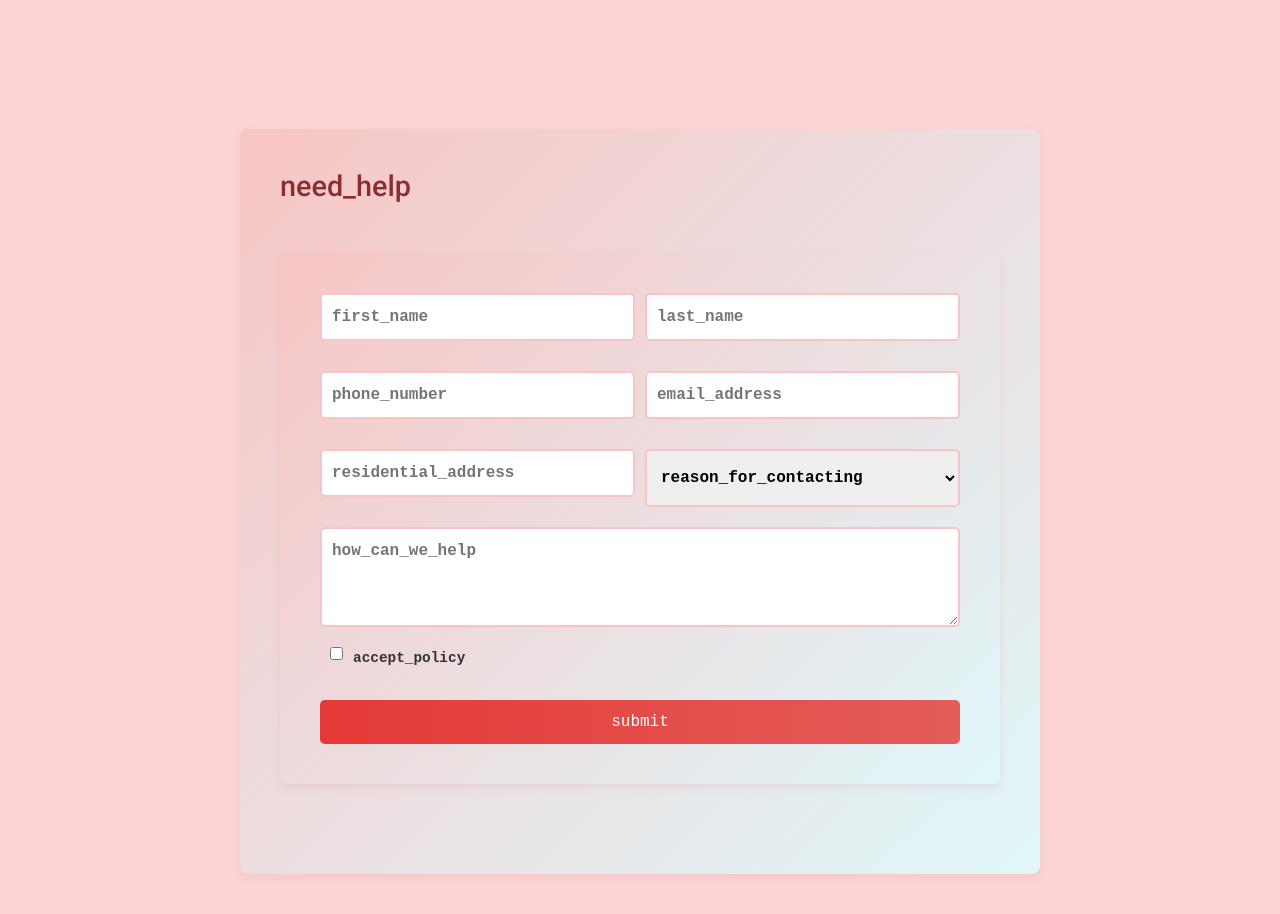
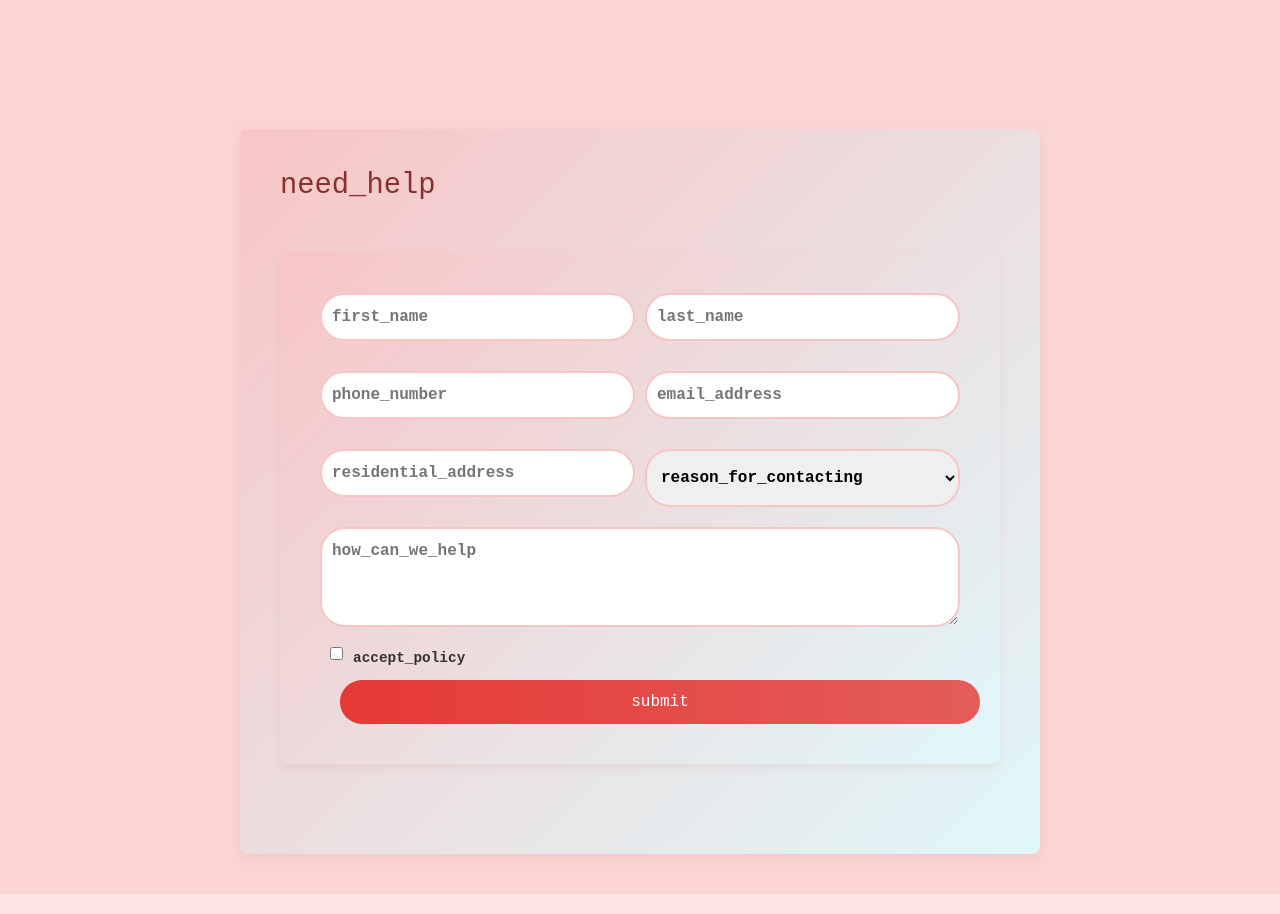
Before and after one commit to brachi2002/latet-lalev, a React (Create React App) app: page / in a window 1280 px wide. Shown: the part 1700-2614 px from the top of the page. Built offline with nearby package versions, Linux system fonts and the light colour scheme; no server answers; the database is empty.

Commit message:
Final design update

```diff
--- a/src/components/ContactForm.css
+++ b/src/components/ContactForm.css
@@ -5,18 +5,23 @@
   box-shadow: 0 4px 8px rgba(215, 156, 156, 0.2); /* צבע משני */
   max-width: 800px;
   margin: 20px auto;
+  font-family: Courier New;
+    font-weight: bold;
+
 }
 
 .contact-form h2 {
   margin-bottom: 20px;
   font-size: 1.8rem;
   color: #8a2f2f; /* צבע ראשי */
+  border-radius: 25px
 }
 
 .form-group {
   display: flex;
   flex-wrap: wrap;
   gap: 10px;
+  border-radius: 25px
 }
 
 .form-group input,
@@ -30,12 +35,14 @@
   margin-bottom: 10px;
   box-sizing: border-box;
   transition: box-shadow 0.3s, border-color 0.3s;
+  border-radius: 25px
 }
 
 .form-group input[type="text"],
 .form-group input[type="tel"],
 .form-group input[type="email"] {
   border: 2px solid #f8c5c5; /* צבע משני */
+  border-radius: 25px
 }
 
 .form-group input[type="text"]:focus,
@@ -43,22 +50,26 @@
 .form-group input[type="email"]:focus {
   box-shadow: 0 0 10px rgba(0, 0, 0, 0.2);
   border-color: #8a2f2f; /* צבע ראשי */
+  border-radius: 25px
 }
 
 .form-group select:focus,
 .form-group textarea:focus {
   box-shadow: 0 0 10px rgba(0, 0, 0, 0.2);
   border-color: #8a2f2f; /* צבע ראשי */
+  border-radius: 25px
 }
 
 .form-group textarea {
   flex: 1 1 100%;
   height: 100px;
+  border-radius: 25px
 }
 
 .form-group input[type="checkbox"] {
   flex: 0 0 auto;
   margin-left: 10px;
+  border-radius: 25px
 }
 
 .form-group label {
@@ -67,23 +78,23 @@
   align-items: center;
   font-size: 0.9rem;
   color: #333;
+  border-radius: 25px
 }
 
 .submit-button {
-  background-color: #8a2f2f; /* צבע ראשי */
+  background: linear-gradient(to right, #e53935, #e35d5b); /* גרדיאנט לכפתורים */
   color: #ffffff;
   border: none;
   padding: 10px 20px;
   cursor: pointer;
-  font-size: 1rem;
-  border-radius: 5px;
+  font-size: 16px;
+  border-radius: 25px; /* עיגול פינות הכפתור */
   transition: background-color 0.3s, transform 0.3s;
-  display: block;
-  margin: 20px auto 0;
+  margin-left: 20px;
 }
 
 .submit-button:hover {
-  background-color: #f8c5c5; /* צבע משני */
+  background: linear-gradient(to right, #d32f2f, #d34848); /* צבע כפתורים בעת ריחוף */
   transform: scale(1.05);
 }
 /* יישור טקסט לימין בשדות טופס כאשר השפה היא עברית */
```
